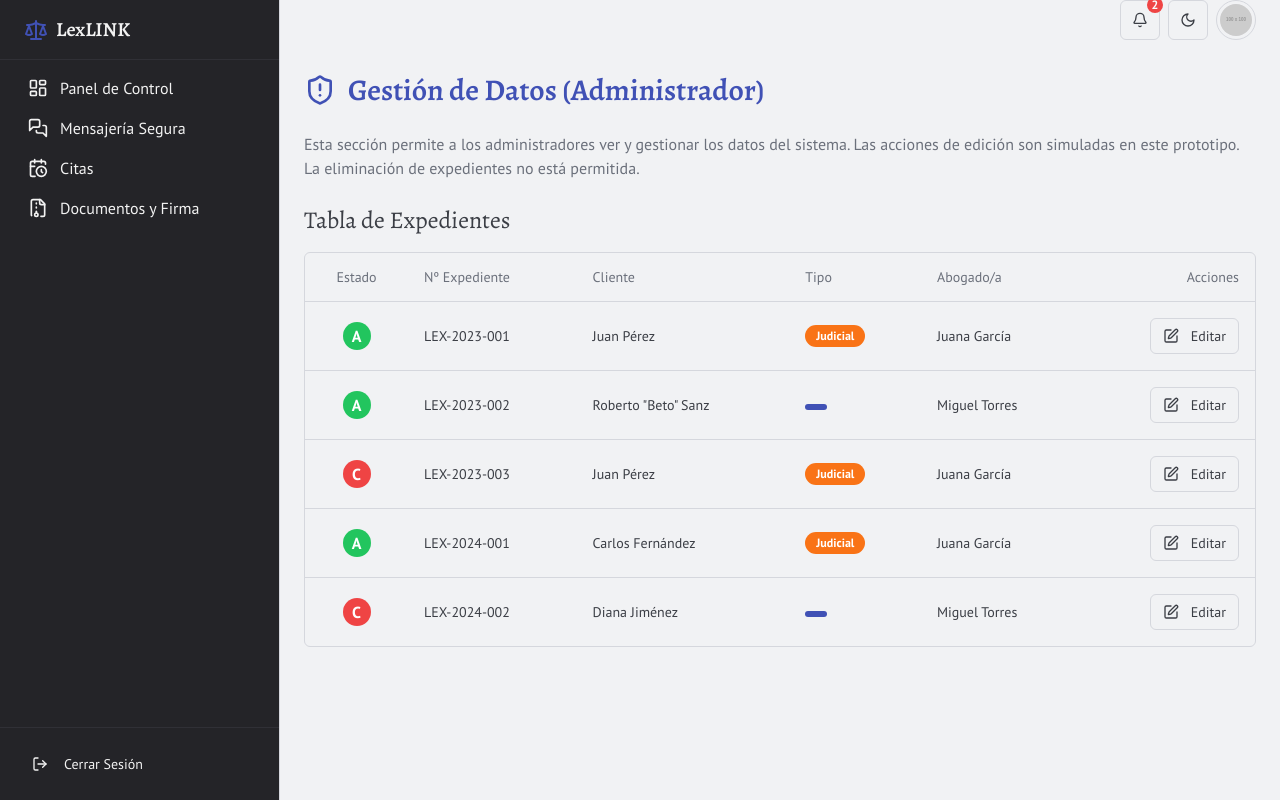
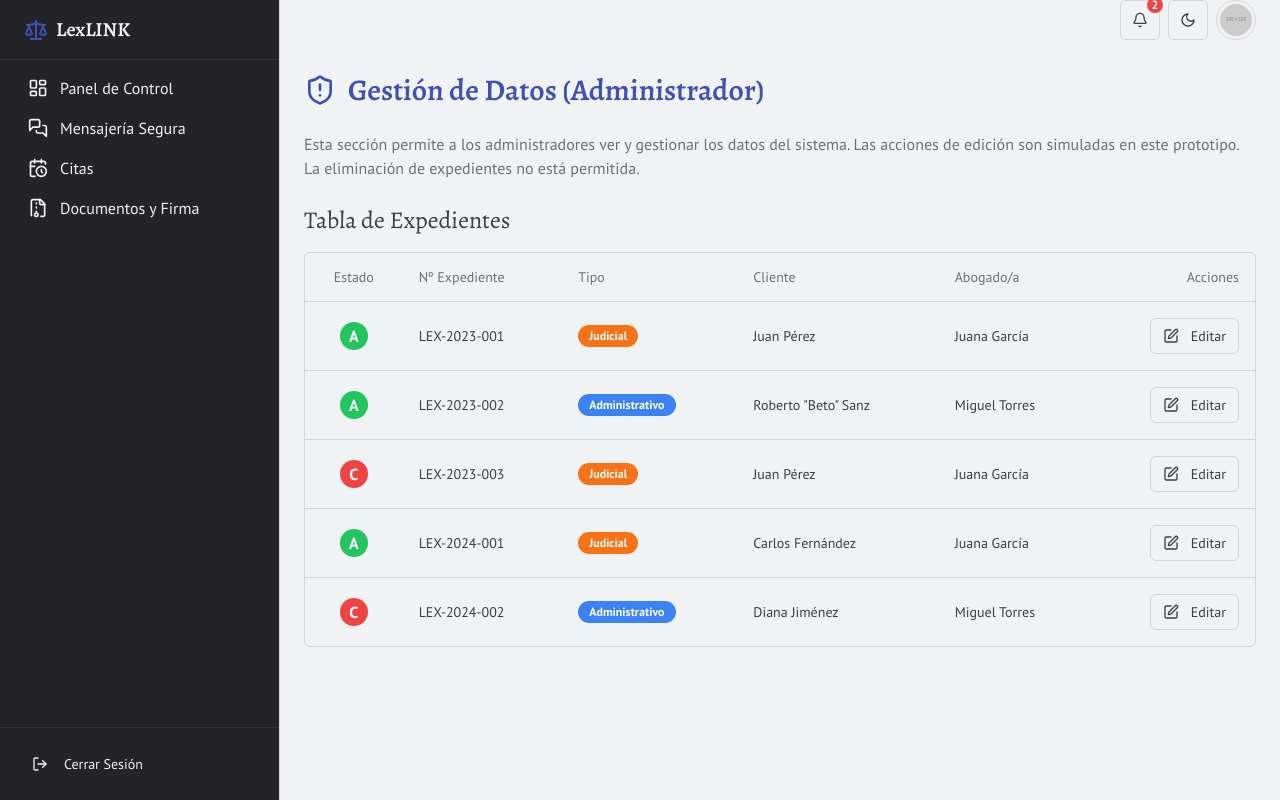
Before and after one commit to davidgzs/lexlink, a Next.js app: page /admin/data in a window 1280 px wide. Built offline with nearby package versions, Linux system fonts and the light colour scheme.

Commit message:
cambia el orden de la columnas en la pantalla tabla de gestion de datos

```diff
--- a/src/app/(app)/admin/data/page.tsx
+++ b/src/app/(app)/admin/data/page.tsx
@@ -18,38 +18,21 @@ import { Badge } from '@/components/ui/badge';
 
 // Mapeo de tipos de caso a traducciones y colores para la columna "Tipo"
 const caseTypeTranslations: Record<CaseStatus, string> = {
-  Administrative: "Administrativo",
+  Administrativo: "Administrativo",
   Judicial: "Judicial",
 };
 
 const typeColors: Record<CaseStatus, string> = {
-    Administrative: "bg-blue-500",
-    Judicial: "bg-orange-500",
+    Administrativo: "bg-blue-500", // Color para Administrativo
+    Judicial: "bg-orange-500",    // Color para Judicial
 };
 
 export default function AdminDataPage() {
   const [cases, setCases] = useState<Case[]>(mockCases);
-  // const [caseToDelete, setCaseToDelete] = useState<Case | null>(null); // Removido
-  // const { toast } = useToast(); // Removido si solo se usaba para eliminar
 
   const handleEditCase = (caseItem: Case) => {
     alert(`Simulación: Editar caso "${caseItem.caseNumber}". En una aplicación real, esto abriría un formulario de edición.`);
   };
-
-  // const handleDeleteCase = (caseItem: Case) => { // Removido
-  //   setCaseToDelete(caseItem);
-  // };
-
-  // const confirmDeleteCase = () => { // Removido
-  //   if (!caseToDelete) return;
-  //   setCases(prevCases => prevCases.filter(c => c.id !== caseToDelete.id));
-  //   toast({
-  //     title: "Caso Eliminado (Simulación)",
-  //     description: `El caso "${caseToDelete.caseNumber}" ha sido eliminado (simulación).`,
-  //     variant: "destructive"
-  //   });
-  //   setCaseToDelete(null);
-  // };
 
   return (
     <div className="container mx-auto py-2">
@@ -72,8 +55,8 @@ export default function AdminDataPage() {
             <TableRow>
               <TableHead className="font-body text-center">Estado</TableHead>
               <TableHead className="font-body">Nº Expediente</TableHead>
+              <TableHead className="font-body">Tipo</TableHead>
               <TableHead className="font-body">Cliente</TableHead>
-              <TableHead className="font-body">Tipo</TableHead>
               <TableHead className="font-body">Abogado/a</TableHead>
               <TableHead className="text-right font-body">Acciones</TableHead>
             </TableRow>
@@ -89,18 +72,17 @@ export default function AdminDataPage() {
                   )}
                 </TableCell>
                 <TableCell className="font-medium font-body">{caseItem.caseNumber}</TableCell>
-                <TableCell className="font-body">{caseItem.clientName}</TableCell>
                 <TableCell>
                   <Badge className={`${typeColors[caseItem.status]} text-white whitespace-nowrap font-body`}>
                     {caseTypeTranslations[caseItem.status]}
                   </Badge>
                 </TableCell>
+                <TableCell className="font-body">{caseItem.clientName}</TableCell>
                 <TableCell className="font-body">{caseItem.attorneyAssigned || 'N/A'}</TableCell>
                 <TableCell className="text-right space-x-2">
                   <Button variant="outline" size="sm" onClick={() => handleEditCase(caseItem)} className="font-body">
                     <Edit className="mr-1 h-3 w-3" /> Editar
                   </Button>
-                  {/* Botón y AlertDialog de eliminar removidos */}
                 </TableCell>
               </TableRow>
             ))}
```
